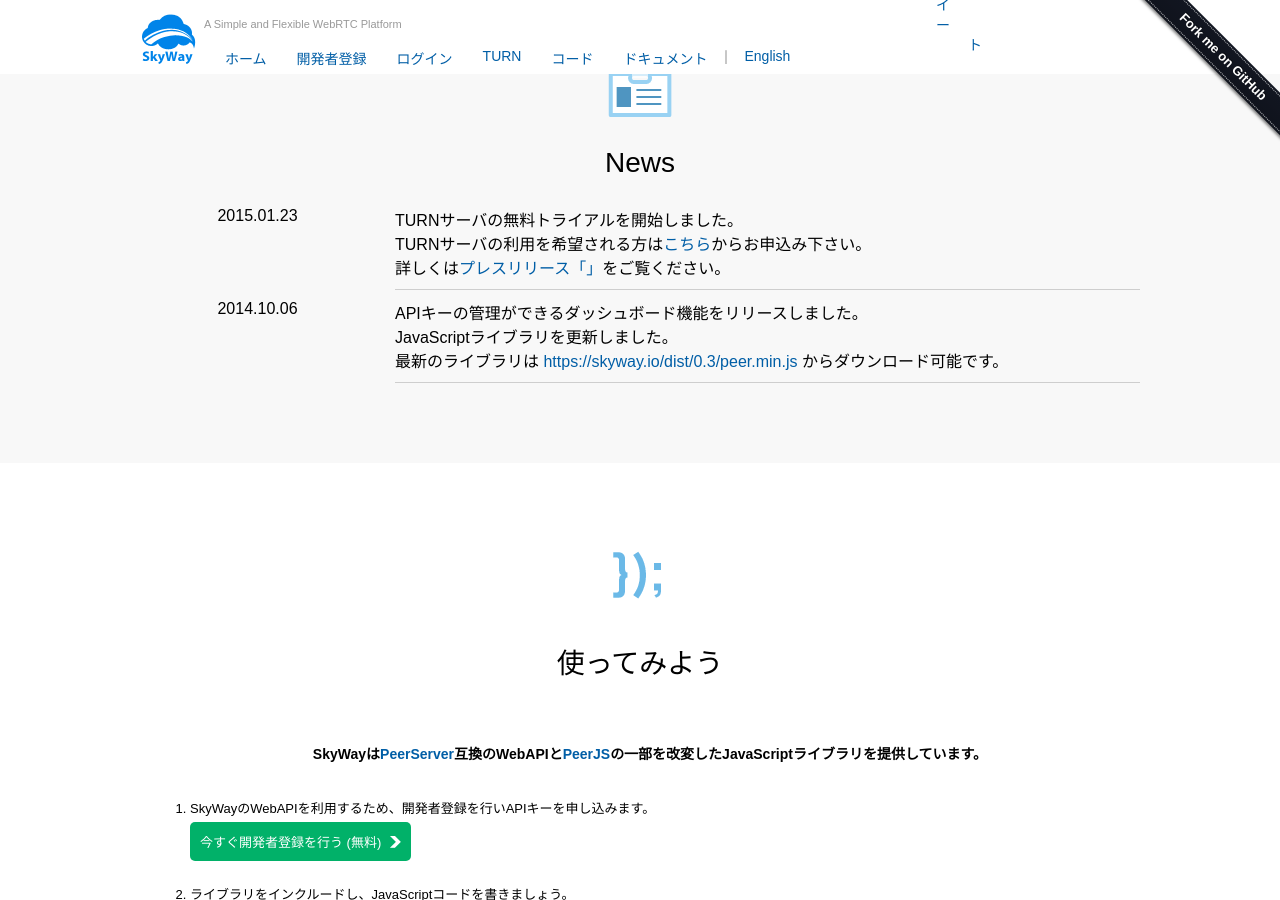
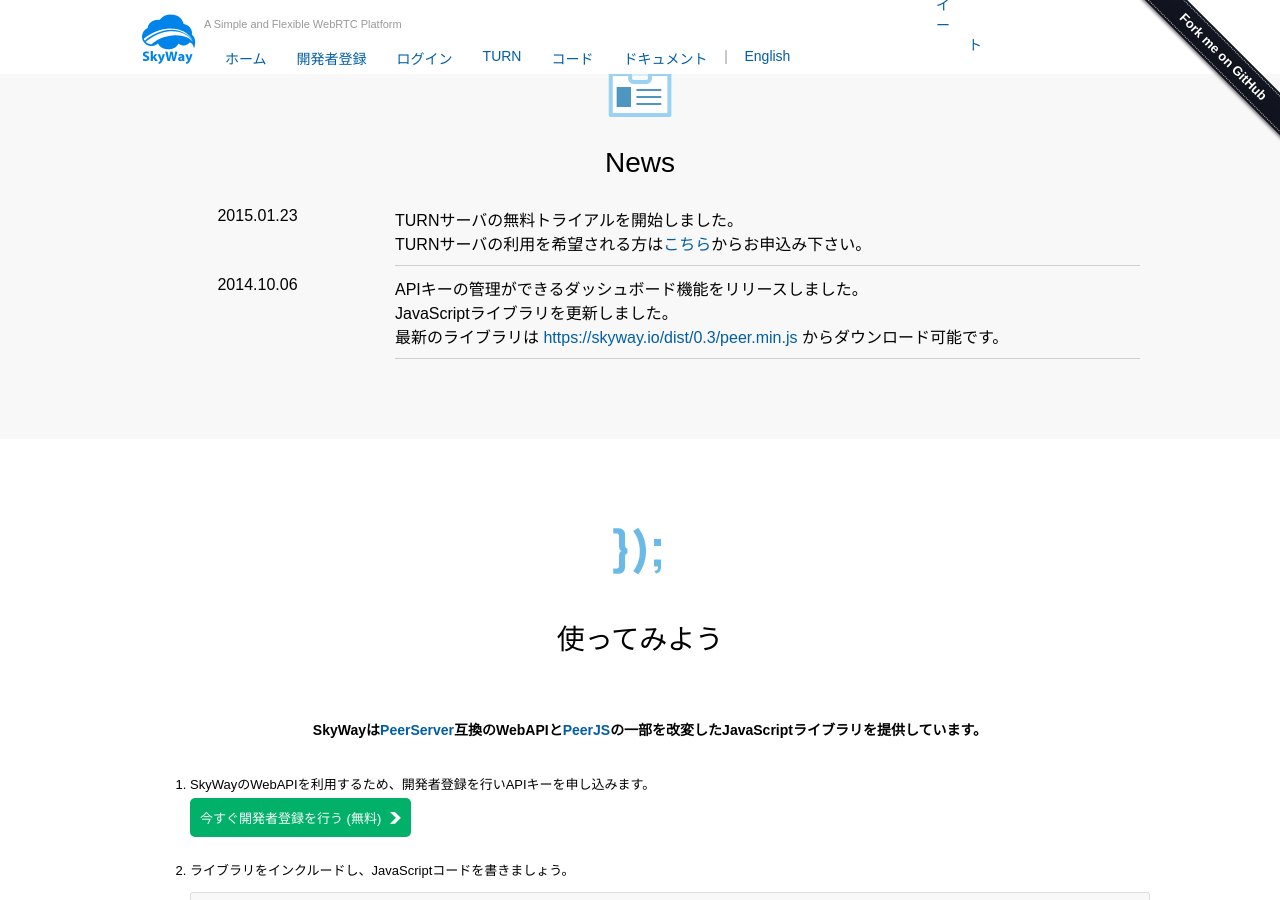
Before and after one commit to nttcom/skyway-old, a Jekyll site: the page built from index.html, in a window 1280 px wide and 900 px high, scrolled down 821 px. Built offline with Jekyll 4.4.1, drawn with Linux system fonts in a browser that asks for light colours; comment, search, counter and statistics services are not loaded.

Commit message:
deleted pressrelease link

```diff
--- a/index.html
+++ b/index.html
@@ -54,7 +54,6 @@
                 <div class="grid_9 omega newsbody">
                     TURNサーバの無料トライアルを開始しました。<BR>
                     TURNサーバの利用を希望される方は<a href="https://skyway.io/ds/turnrequest">こちら</a>からお申込み下さい。<BR>
-                    詳しくは<a href="https://skyway.io/ds/turnrequest">プレスリリース「」</a>をご覧ください。<BR>
                 </div>
                 <div class="grid_3 datepositon">2014.10.06</div>
                 <div class="grid_9 omega newsbody">
```
